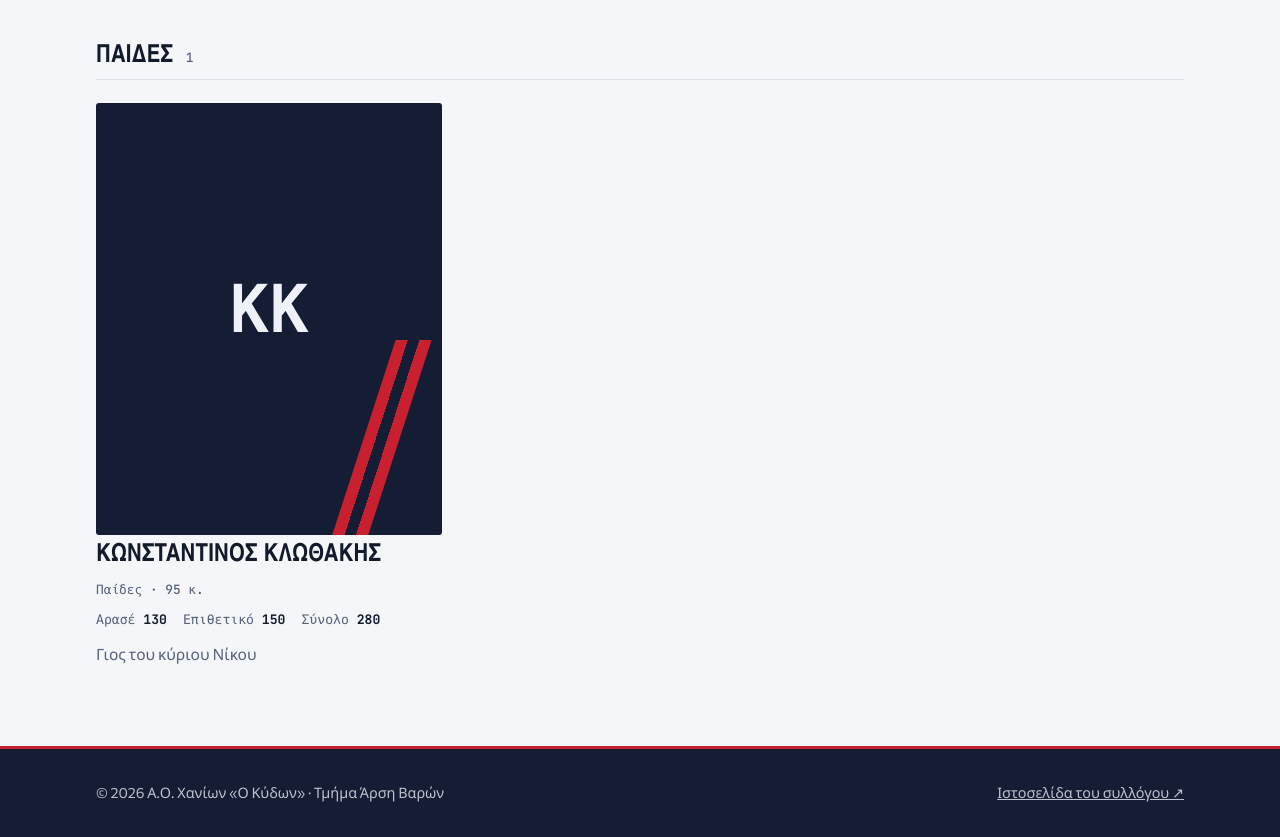
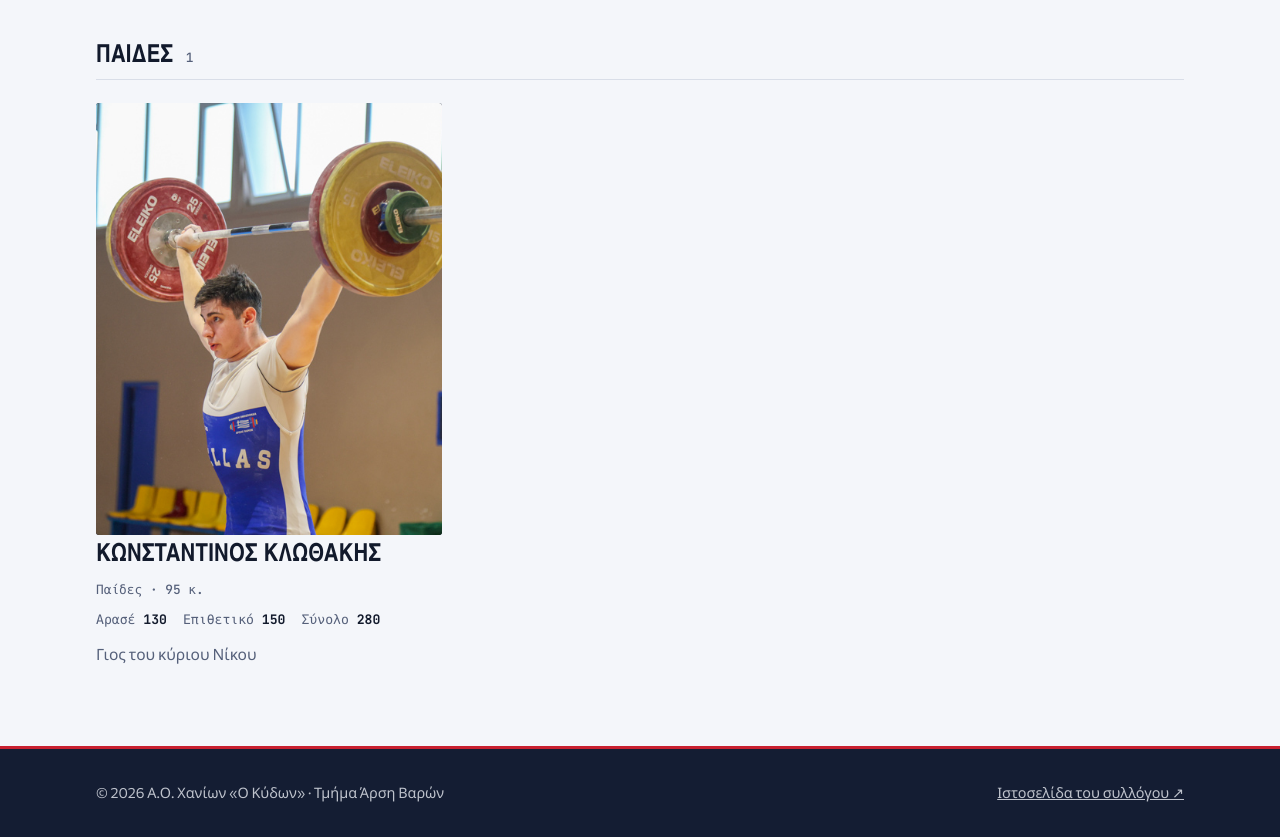
Before and after one commit to Bluesman98/kydon-arsi-varon, an Astro site: page /anthropoi in a window 1280 px wide. Shown: the part 1277-2114 px from the top of the page. Built offline with nearby package versions, Linux system fonts and the light colour scheme; Astro itself is replaced by a stand-in of ours; a web font is replaced by a local one.

Commit message:
Update src/content/athletes/kwnstantinos-klw8akhs.md (via Pages CMS)

```diff
--- a/src/content/athletes/kwnstantinos-klw8akhs.md
+++ b/src/content/athletes/kwnstantinos-klw8akhs.md
@@ -2,6 +2,7 @@
 name: Κωνσταντίνος Κλωθάκης
 category: Παίδες
 weightClass: "95"
+photo: /uploads/ArsiVaron-10.jpg
 snatch: 130
 cleanJerk: 150
 order: 1
```
